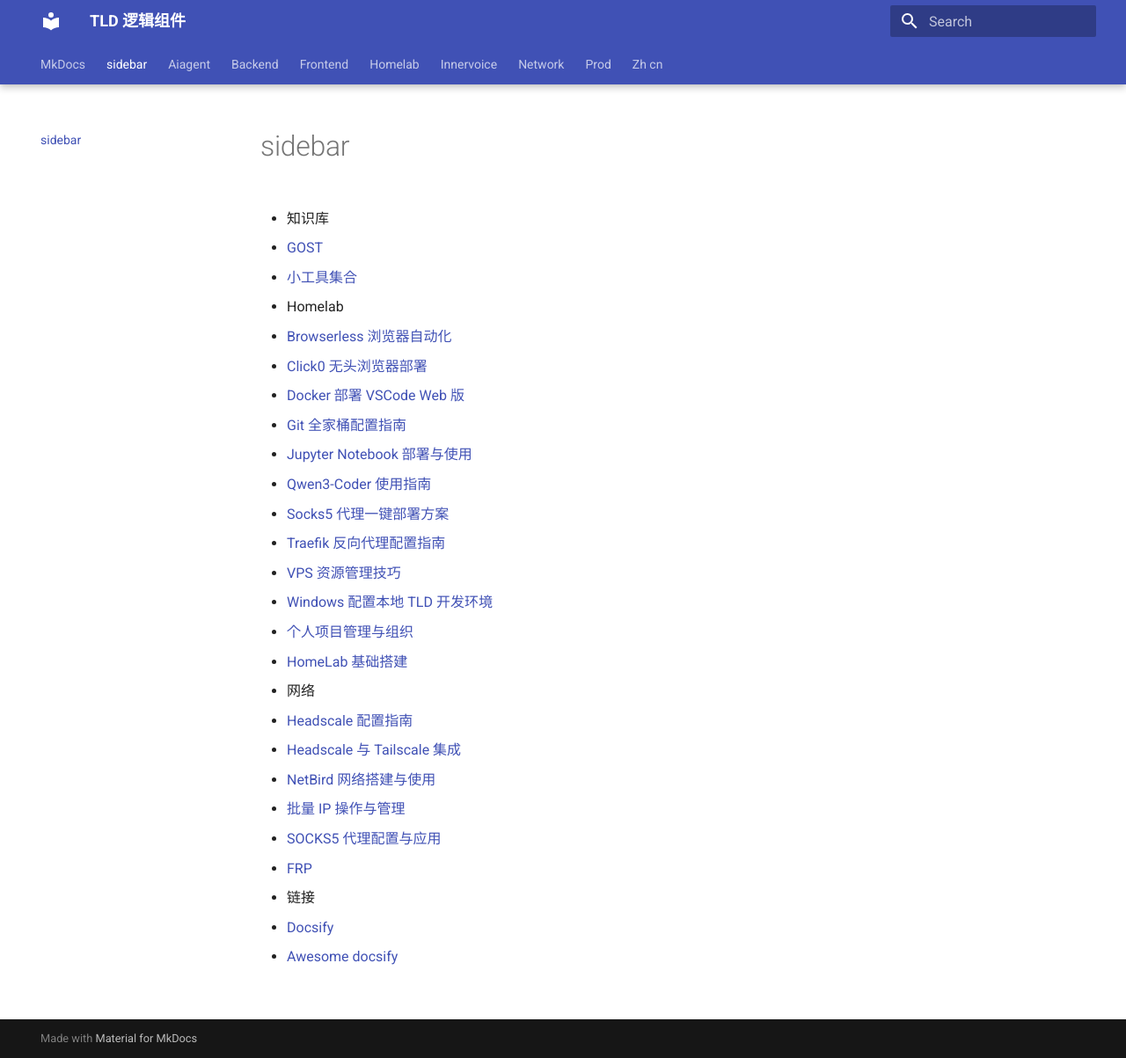
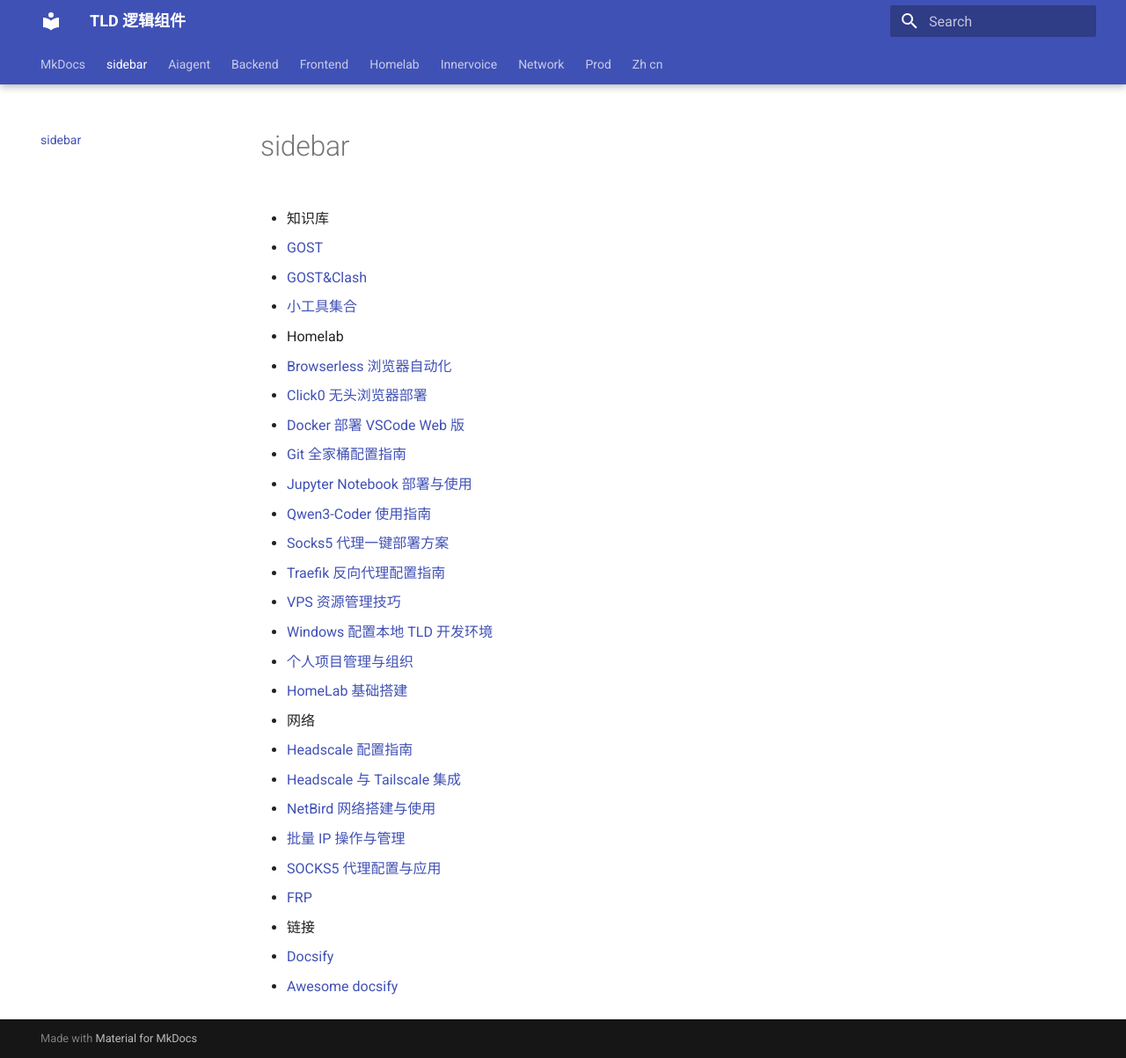
Before and after one commit to seccmd/pydeep, an MkDocs documentation site: the page built from docs/_sidebar.md, in a window 1280 px wide and 1203 px high. Shown: the whole window at 88% size. Built offline with MkDocs 1.6.1 and Material for MkDocs 9.7.7, drawn with Linux system fonts in a browser that asks for light colours.

Commit message:
Update _sidebar.md

```diff
--- a/docs/_sidebar.md
+++ b/docs/_sidebar.md
@@ -3,6 +3,7 @@
 - 知识库
 
   - [GOST](zh-cn/gost.md)
+  - [GOST&Clash](zh-cn/gost_clash.md)
   - [小工具集合](zh-cn/tools.md)
 
 - Homelab
```
